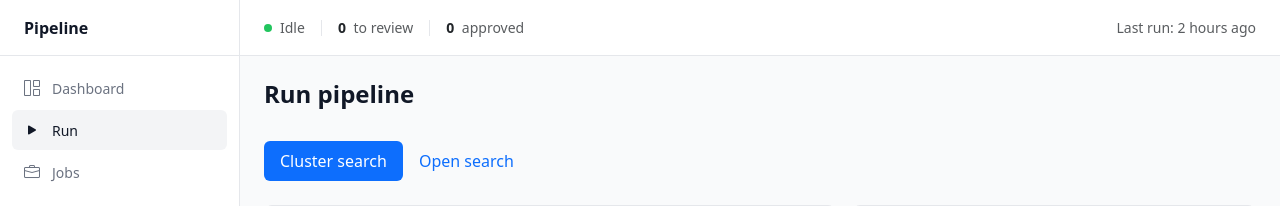
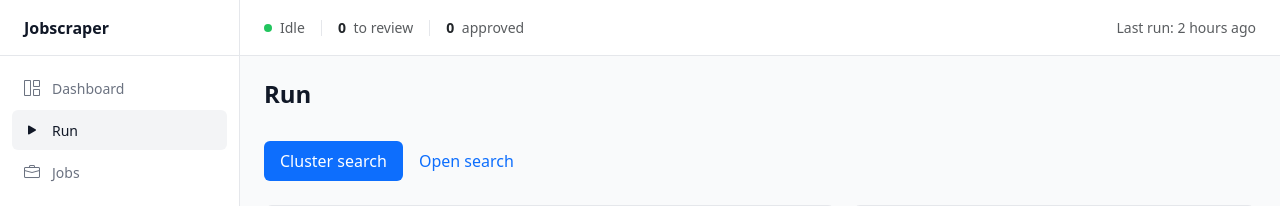
Before and after one commit to designedbykaz/job-search-automation, a Flask app: page /run/ in a window 1280 px wide. Shown: the top 206 px of the page. Run offline with Flask 3, Linux system fonts and the light colour scheme; some libraries are stand-ins or nearby versions.

Commit message:
Changed Pipeline -> Jobscraper in _sidebar.html and Run Pipeline -> Run inpipeline/index.html

```diff
--- a/ui/templates/partials/_sidebar.html
+++ b/ui/templates/partials/_sidebar.html
@@ -9,7 +9,7 @@
 ] %}
 <aside class="app-sidebar">
   <div class="app-sidebar-brand">
-    <span class="fw-semibold">Pipeline</span>
+    <span class="fw-semibold">Jobscraper</span>
   </div>
   <nav class="app-nav">
     {% for item in nav_items %}
--- a/ui/templates/pipeline/index.html
+++ b/ui/templates/pipeline/index.html
@@ -3,7 +3,7 @@
 
 {% block content %}
 <div class="page" style="max-width: 1280px;">
-  <h1 class="page-title">Run pipeline</h1>
+  <h1 class="page-title">Run</h1>
 
   <ul class="nav nav-pills mb-4" role="tablist">
     <li class="nav-item">
```
